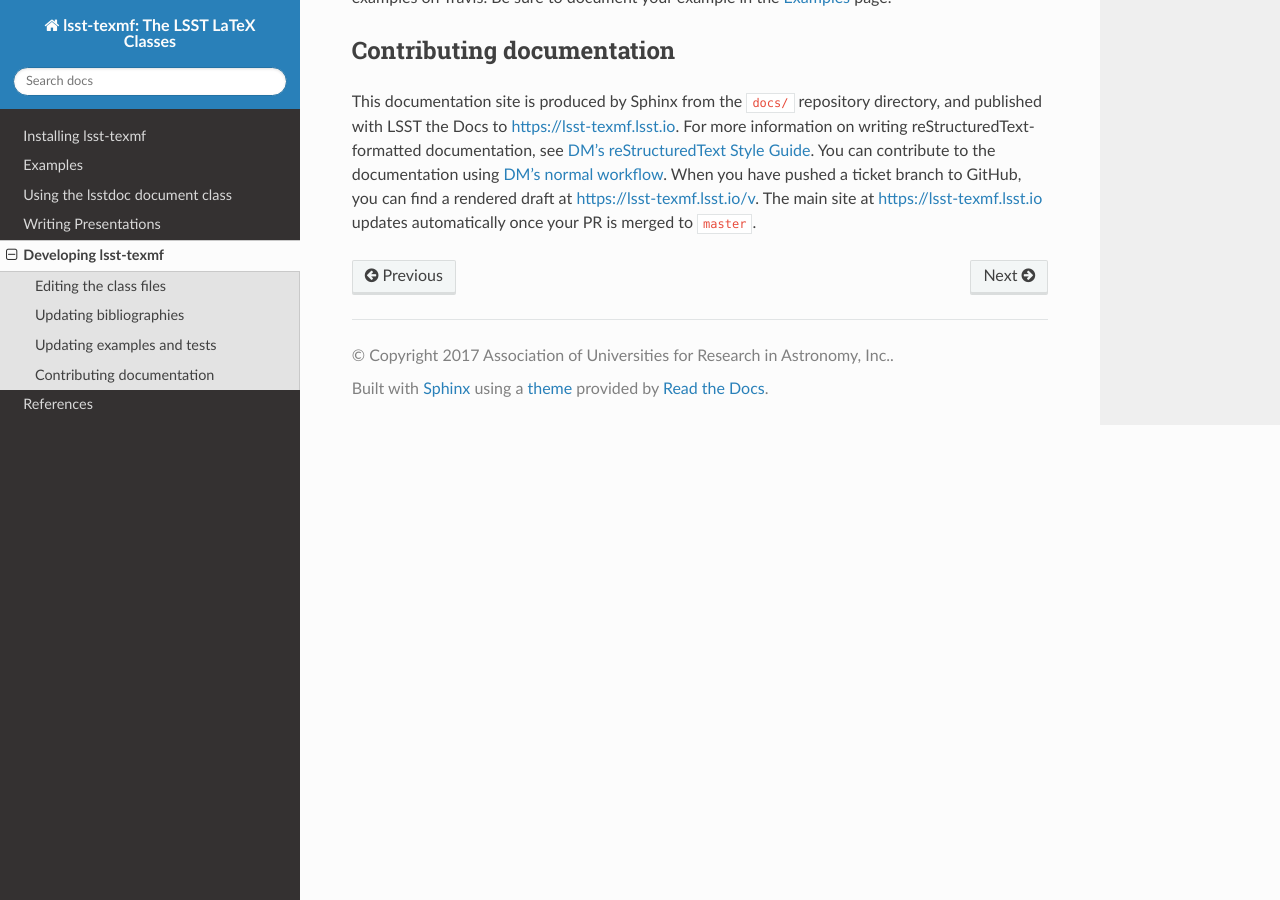
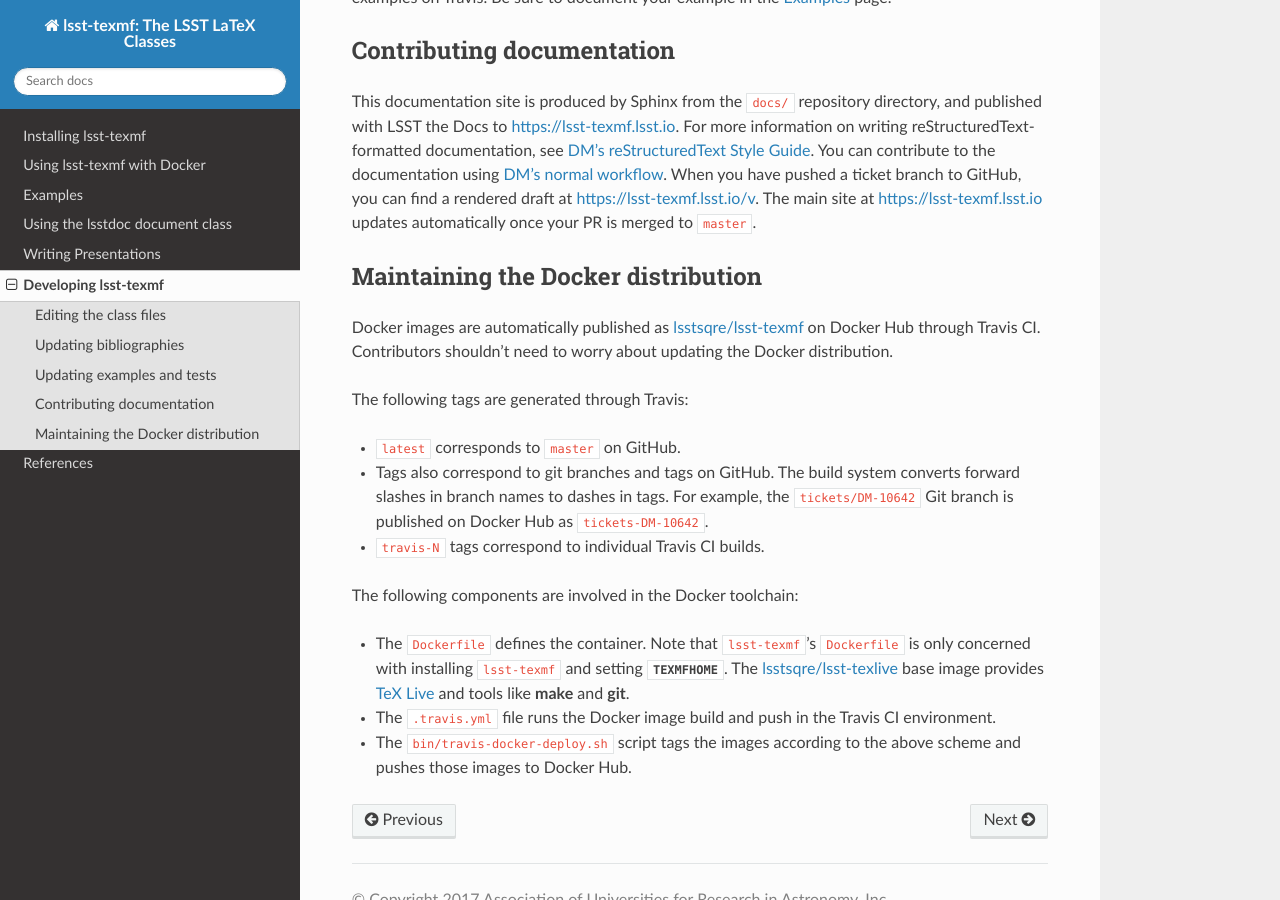
Before and after one commit to lsst/lsst-texmf, a Sphinx documentation site: the page built from docs/developer.rst, in a window 1280 px wide and 900 px high, scrolled down 1196 px. Built offline with Sphinx 7.4.7 and the Read the Docs theme 2.0.0, drawn with Linux system fonts in a browser that asks for light colours; pages that are not in the unit, such as notebooks, are missing from menus; the version number could not be read and is left out.

Commit message:
Add user and developer docs for Docker dist.
- docker.rst provides a quick start guide and some details for using the
  Docker image.
- In developer.rst I mention how the images are published by Travis CI.

```diff
--- a/docs/developer.rst
+++ b/docs/developer.rst
@@ -62,3 +62,31 @@ For more information on writing reStructuredText-formatted documentation, see `D
 You can contribute to the documentation using `DM's normal workflow <https://developer.lsst.io/processes/workflow.html>`_.
 When you have pushed a ticket branch to GitHub, you can find a rendered draft at https://lsst-texmf.lsst.io/v.
 The main site at https://lsst-texmf.lsst.io updates automatically once your PR is merged to ``master``.
+
+.. _contrib-docker:
+
+Maintaining the Docker distribution
+===================================
+
+Docker images are automatically published as `lsstsqre/lsst-texmf`_ on Docker Hub through Travis CI.
+Contributors shouldn't need to worry about updating the Docker distribution.
+
+The following tags are generated through Travis:
+
+- ``latest`` corresponds to ``master`` on GitHub.
+- Tags also correspond to git branches and tags on GitHub.
+  The build system converts forward slashes in branch names to dashes in tags.
+  For example, the ``tickets/DM-10642`` Git branch is published on Docker Hub as ``tickets-DM-10642``.
+- ``travis-N`` tags correspond to individual Travis CI builds.
+
+The following components are involved in the Docker toolchain:
+
+- The ``Dockerfile`` defines the container.
+  Note that ``lsst-texmf``\ ’s :file:`Dockerfile` is only concerned with installing ``lsst-texmf`` and setting :envvar:`TEXMFHOME`.
+  The `lsstsqre/lsst-texlive`_ base image provides `TeX Live`_ and tools like :command:`make` and :command:`git`.
+- The ``.travis.yml`` file runs the Docker image build and push in the Travis CI environment.
+- The ``bin/travis-docker-deploy.sh`` script tags the images according to the above scheme and pushes those images to Docker Hub.
+
+.. _`lsstsqre/lsst-texmf`: https://hub.docker.com/r/lsstsqre/lsst-texmf/
+.. _`lsstsqre/lsst-texlive`: https://hub.docker.com/r/lsstsqre/lsst-texlive/
+.. _`TeX Live`: http://tug.org/texlive/
--- a/docs/index.rst
+++ b/docs/index.rst
@@ -13,6 +13,7 @@ lsst-texmf is on GitHub at https://github.com/lsst/lsst-texmf.
    :maxdepth: 2
 
    install
+   docker
    examples/index
    lsstdoc
    beamer
```
Also changed, not shown: docs/docker.rst (added, +71 -0 lines).
